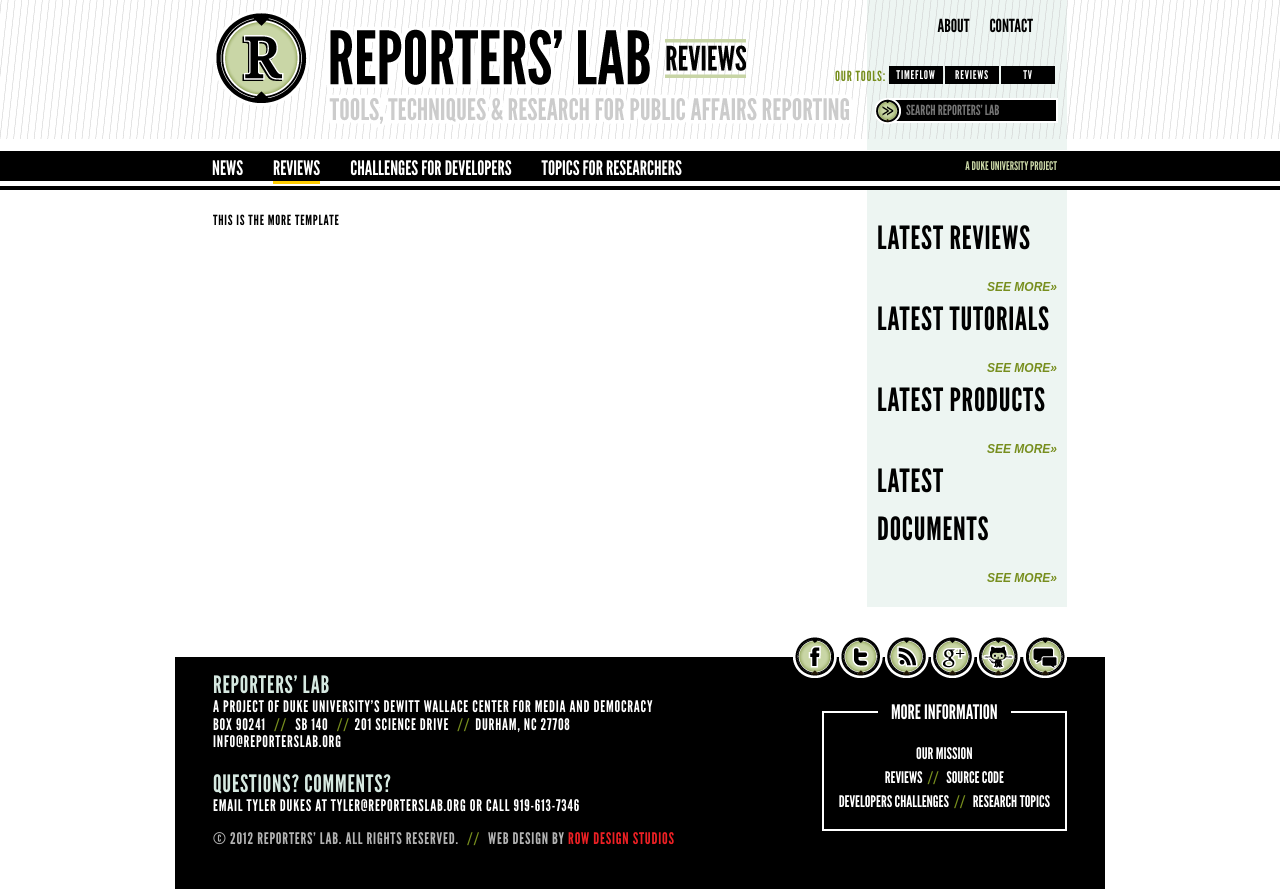
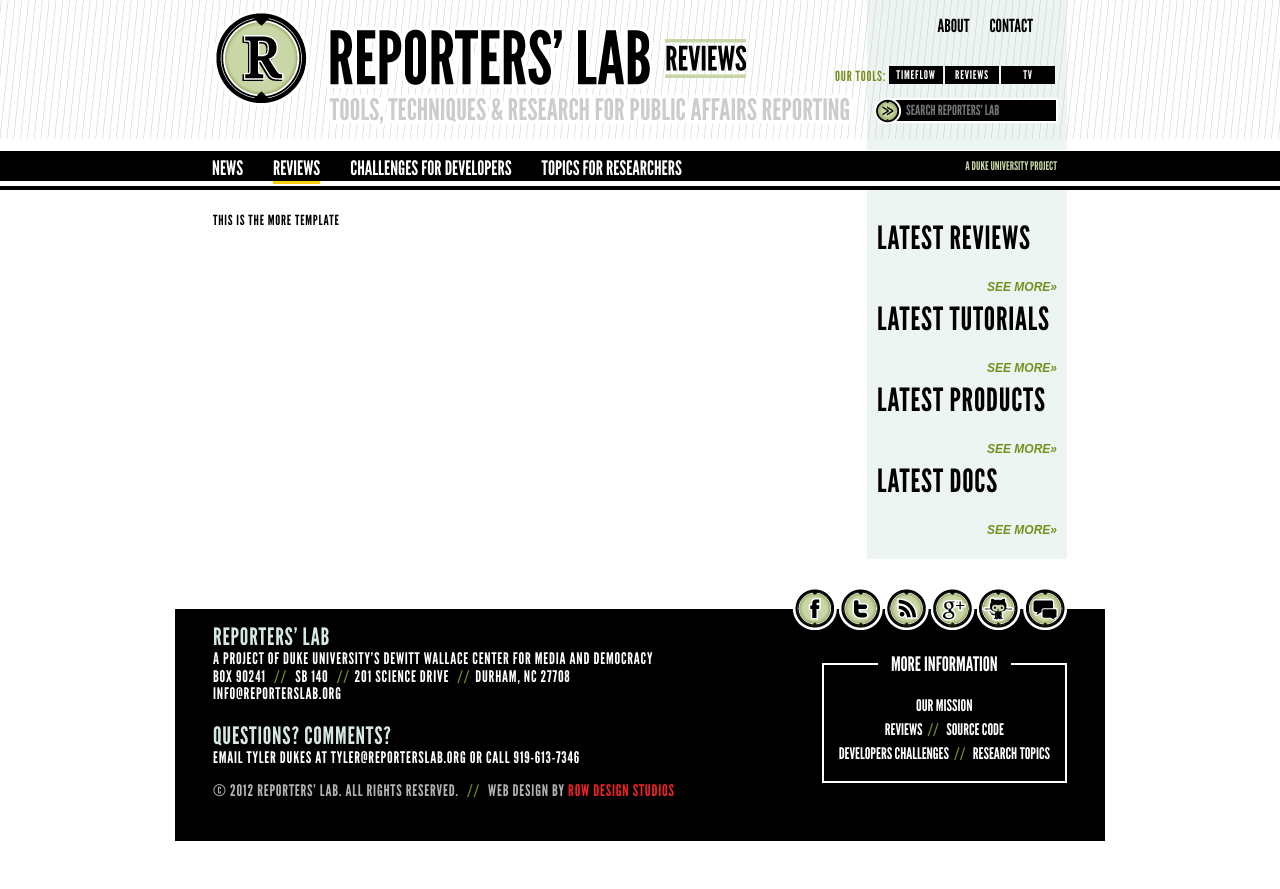
Before and after one commit to ReportersLab/Reviews_Public, a Django app: template review_lab/templates/more.django.html in a window 1280 px wide. After the commit the page ends 841 px from the top, so only its background shows below. Run offline with Django 3.2, Linux system fonts and the light colour scheme; the template is opened without the code that fills it, so the values that code supplies are empty; parts of the project's set-up code (start-up, migrations or seed data) failed here and were passed over; some libraries are stand-ins or nearby versions; some web fonts are replaced.

Commit message:
made 'documents' 'docs' in the right rail so 'latest docs' fits on one line.

```diff
--- a/review_lab/templates/renderers/right_rail.django.html
+++ b/review_lab/templates/renderers/right_rail.django.html
@@ -20,7 +20,7 @@
 
 
 <div>
-    <h3>Latest Documents</h3>
+    <h3>Latest Docs</h3>
     {% include "renderers/simple_list.django.html" with items=latest_documents %}
     <a class="more_link" href="/search?type=documents">See more&raquo;</a>
 </div>
```
